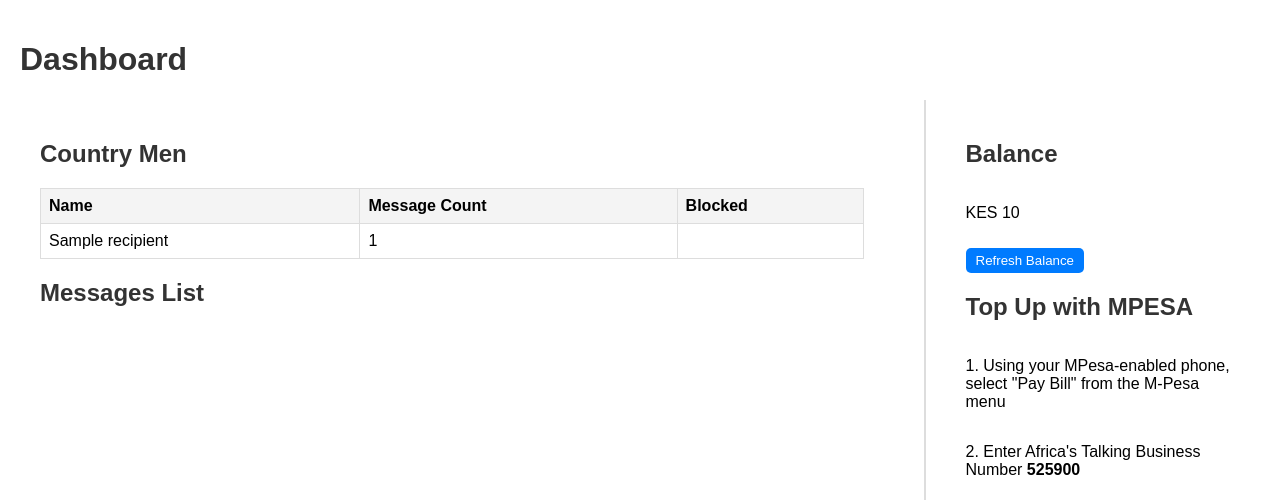
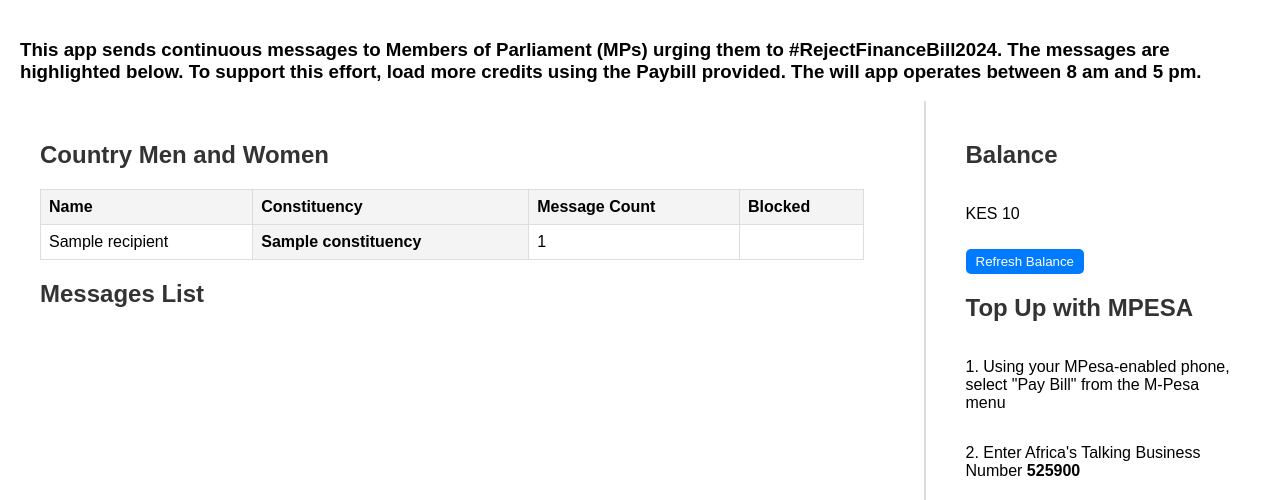
Before and after one commit to emmakamau/rejectfinancebill2024, a Flask app: template templates/recipients.html in a window 1280 px wide. Shown: the top 500 px of the page. Run offline with Flask 3, Linux system fonts and the light colour scheme; the template is opened without the code that fills it: most values are stand-ins (such as "Sample title", 1, 10 or a date in 2020).

Commit message:
Minor fixes

```diff
--- a/app.py
+++ b/app.py
@@ -29,10 +29,10 @@ TIMEZONE = 'Africa/Nairobi'
 
 @app.route('/home')
 def hello_world():
-    return 'Hello World! Please work'
+    return 'Hello World!'
 
 
-@app.route('/recipients', methods=['GET'])
+@app.route('/', methods=['GET'])
 def get_recipients():
     try:
         recipients = load_recipients(RECIPIENTS_FILE)
--- a/templates/recipients.html
+++ b/templates/recipients.html
@@ -89,14 +89,17 @@
 
 </head>
 <body>
-    <h1>Dashboard</h1>
+    <h3>This app sends continuous messages to Members of Parliament (MPs) urging them to #RejectFinanceBill2024.
+        The messages are highlighted below.
+        To support this effort, load more credits using the Paybill provided. The will app operates between 8 am and 5 pm.</h3>
     <div class="container">
         <div class="left-panel">
-            <h2>Country Men</h2>
+            <h2>Country Men and Women</h2>
             <table>
                 <thead>
                     <tr>
                         <th>Name</th>
+                        <th>Constituency</th>
                         <th>Message Count</th>
                         <th>Blocked</th>
                     </tr>
@@ -105,6 +108,7 @@
                     {% for recipient in recipients %}
                     <tr>
                         <td>{{ recipient.name }}</td>
+                        <th>{{ recipient.constituency }}</th>
                         <td>{{ recipient.message_count }}</td>
                         <td>{{ recipient.blocked }}</td>
                     </tr>
```
Also changed, not shown: 1 other file.
